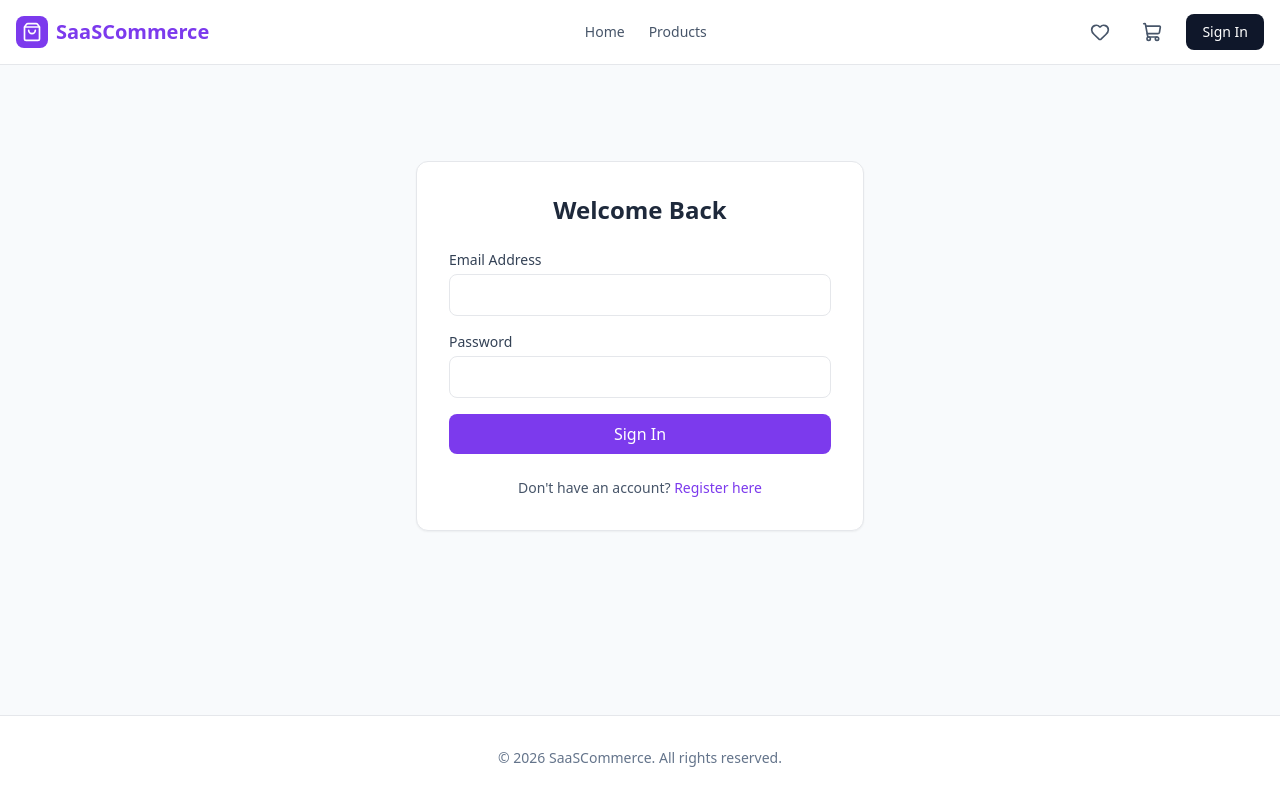
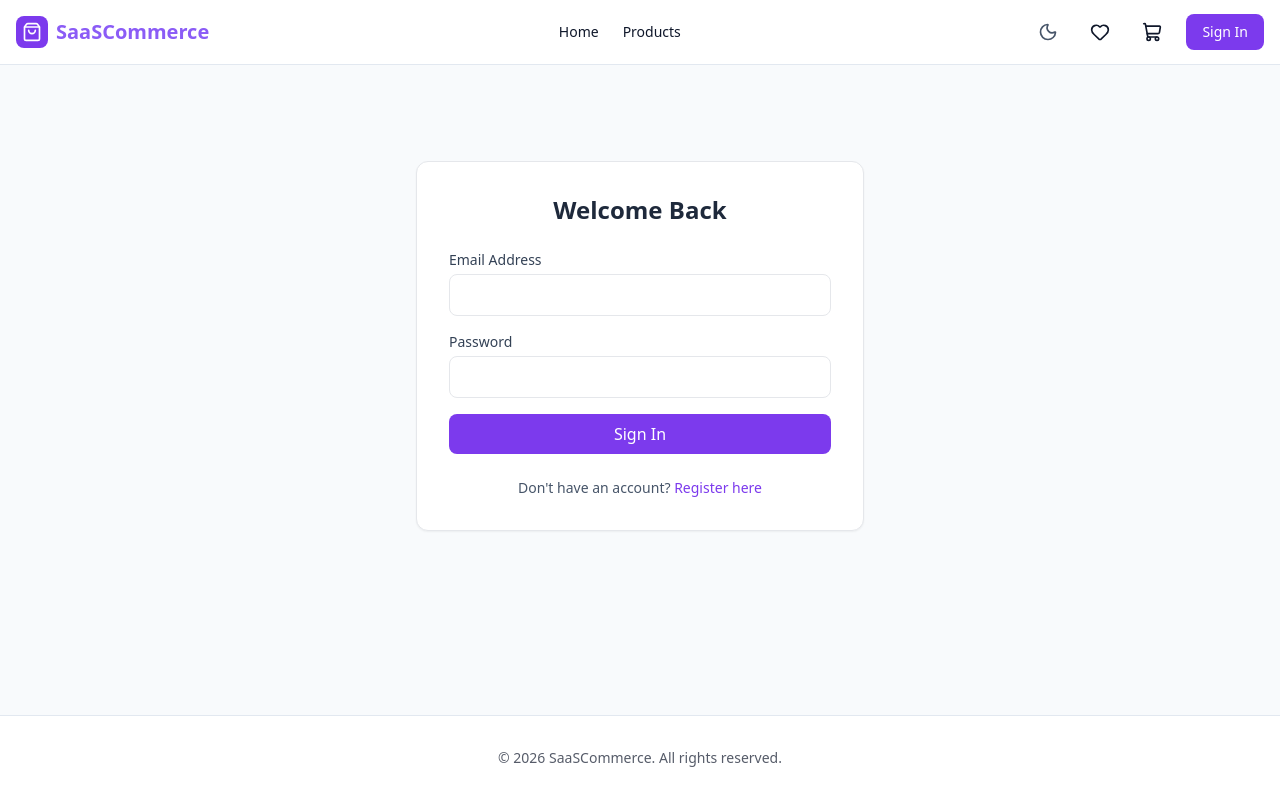
Before and after one commit to rahilakareem389-create/saasecommerce, a React app in the folder frontend/: page /login in a window 1280 px wide. Built offline with nearby package versions, Linux system fonts and the light colour scheme; no server answers; the HTML template or start-up script is replaced by a standard one.

Commit message:
Add Day/Night Theme and beautiful layout

```diff
--- a/frontend/src/components/StoreLayout.jsx
+++ b/frontend/src/components/StoreLayout.jsx
@@ -1,5 +1,6 @@
+import { useState, useEffect } from 'react';
 import { Outlet, Link, useNavigate } from 'react-router-dom';
-import { ShoppingBag, ShoppingCart, User as UserIcon, LogOut, Heart } from 'lucide-react';
+import { ShoppingBag, ShoppingCart, User as UserIcon, LogOut, Heart, Moon, Sun } from 'lucide-react';
 import { useAuth } from '../context/AuthContext';
 import { useCart } from '../context/CartContext';
 
@@ -8,33 +9,56 @@ export default function StoreLayout() {
   const { cart } = useCart();
   const navigate = useNavigate();
 
+  const [isDarkMode, setIsDarkMode] = useState(
+    localStorage.getItem('theme') === 'dark' || false
+  );
+
+  useEffect(() => {
+    if (isDarkMode) {
+      document.documentElement.classList.add('dark');
+      document.body.classList.add('bg-slate-900', 'text-slate-100');
+      document.body.classList.remove('bg-white', 'text-slate-900');
+      localStorage.setItem('theme', 'dark');
+    } else {
+      document.documentElement.classList.remove('dark');
+      document.body.classList.add('bg-white', 'text-slate-900');
+      document.body.classList.remove('bg-slate-900', 'text-slate-100');
+      localStorage.setItem('theme', 'light');
+    }
+  }, [isDarkMode]);
+
   const handleLogout = () => {
     logout();
     navigate('/login');
   };
 
   return (
-    <div className="min-h-screen bg-slate-50 flex flex-col">
-      <header className="bg-white border-b sticky top-0 z-10">
+    <div className={`min-h-screen flex flex-col ${isDarkMode ? 'bg-slate-900 text-slate-100' : 'bg-slate-50 text-slate-900'}`}>
+      <header className={`${isDarkMode ? 'bg-slate-800 border-slate-700' : 'bg-white border-slate-200'} border-b sticky top-0 z-10 transition-colors`}>
         <div className="container mx-auto px-4 h-16 flex items-center justify-between">
-          <Link to="/" className="flex items-center gap-2 text-primary-600 font-bold text-xl">
+          <Link to="/" className="flex items-center gap-2 text-primary-500 font-bold text-xl">
             <div className="w-8 h-8 rounded-lg bg-primary-600 text-white flex items-center justify-center">
               <ShoppingBag size={20} />
             </div>
             SaaSCommerce
           </Link>
-          <nav className="flex items-center gap-6 text-sm font-medium text-slate-600">
-            <Link to="/" className="hover:text-primary-600 transition-colors">Home</Link>
-            <Link to="/products" className="hover:text-primary-600 transition-colors">Products</Link>
+          <nav className="flex items-center gap-6 text-sm font-medium">
+            <Link to="/" className="hover:text-primary-500 transition-colors">Home</Link>
+            <Link to="/products" className="hover:text-primary-500 transition-colors">Products</Link>
             {user?.role === 'admin' && (
-              <Link to="/admin" className="px-4 py-2 bg-primary-50 text-primary-700 rounded-md hover:bg-primary-100 transition-colors">Admin Area</Link>
+              <Link to="/admin" className={`px-4 py-2 rounded-md transition-colors ${isDarkMode ? 'bg-slate-700 text-primary-400 hover:bg-slate-600' : 'bg-primary-50 text-primary-700 hover:bg-primary-100'}`}>Admin Area</Link>
             )}
           </nav>
           <div className="flex items-center gap-4">
-            <Link to="/wishlist" className="relative p-2 text-slate-600 hover:text-red-500 transition-colors" title="Wishlist">
+
+            <button onClick={() => setIsDarkMode(!isDarkMode)} className={`p-2 rounded-full transition-colors ${isDarkMode ? 'text-yellow-400 hover:bg-slate-700' : 'text-slate-600 hover:bg-slate-100'}`} title="Toggle Theme">
+              {isDarkMode ? <Sun size={20} /> : <Moon size={20} />}
+            </button>
+
+            <Link to="/wishlist" className="relative p-2 hover:text-red-500 transition-colors" title="Wishlist">
               <Heart size={20} />
             </Link>
-            <Link to="/cart" className="relative p-2 text-slate-600 hover:text-primary-600 transition-colors">
+            <Link to="/cart" className="relative p-2 hover:text-primary-500 transition-colors">
               <ShoppingCart size={20} />
               {cart.length > 0 && (
                 <span className="absolute top-0 right-0 w-4 h-4 bg-primary-600 text-white text-[10px] flex items-center justify-center rounded-full">
@@ -44,16 +68,16 @@ export default function StoreLayout() {
             </Link>
             {user ? (
               <div className="flex items-center gap-4">
-                <Link to="/user-dashboard" className="text-sm font-medium text-slate-700 flex items-center gap-1 hover:text-primary-600 transition-colors">
+                <Link to="/user-dashboard" className="text-sm font-medium flex items-center gap-1 hover:text-primary-500 transition-colors">
                   <UserIcon size={16} />
                   {user.name}
                 </Link>
-                <button onClick={handleLogout} className="text-slate-500 hover:text-red-500 transition-colors" title="Logout">
+                <button onClick={handleLogout} className="hover:text-red-500 transition-colors" title="Logout">
                   <LogOut size={18} />
                 </button>
               </div>
             ) : (
-              <Link to="/login" className="text-sm font-medium bg-slate-900 text-white px-4 py-2 rounded-lg hover:bg-slate-800 transition-colors">
+              <Link to="/login" className="text-sm font-medium bg-primary-600 text-white px-4 py-2 rounded-lg hover:bg-primary-700 transition-colors">
                 Sign In
               </Link>
             )}
@@ -63,8 +87,8 @@ export default function StoreLayout() {
       <main className="flex-1 container mx-auto px-4 py-8">
         <Outlet />
       </main>
-      <footer className="bg-white border-t py-8 text-center text-slate-500 text-sm">
-        <p>&copy; {new Date().getFullYear()} SaaSCommerce. All rights reserved.</p>
+      <footer className={`${isDarkMode ? 'bg-slate-800 border-slate-700' : 'bg-white border-slate-200'} border-t py-8 text-center text-sm transition-colors`}>
+        <p className="opacity-70">&copy; {new Date().getFullYear()} SaaSCommerce. All rights reserved.</p>
       </footer>
     </div>
   );
--- a/frontend/src/index.css
+++ b/frontend/src/index.css
@@ -71,5 +71,41 @@
     background-color: white;
     color: #0f172a;
     font-family: ui-sans-serif, system-ui, sans-serif;
+    transition: background-color 0.3s ease, color 0.3s ease;
+  }
+
+  html.dark body {
+    background-color: #0f172a;
+    color: #f8fafc;
+  }
+
+  /* Global component overrides for dark mode */
+  html.dark .bg-white {
+    background-color: #1e293b !important;
+    border-color: #334155 !important;
+  }
+
+  html.dark .text-slate-900,
+  html.dark .text-slate-800,
+  html.dark .text-gray-900,
+  html.dark .text-gray-800 {
+    color: #f8fafc !important;
+  }
+
+  html.dark .text-slate-600,
+  html.dark .text-slate-500,
+  html.dark .text-gray-600,
+  html.dark .text-gray-500 {
+    color: #cbd5e1 !important;
+  }
+
+  html.dark .border-slate-200,
+  html.dark .border-gray-200 {
+    border-color: #334155 !important;
+  }
+
+  html.dark .bg-slate-50,
+  html.dark .bg-gray-50 {
+    background-color: #0f172a !important;
   }
 }
```
